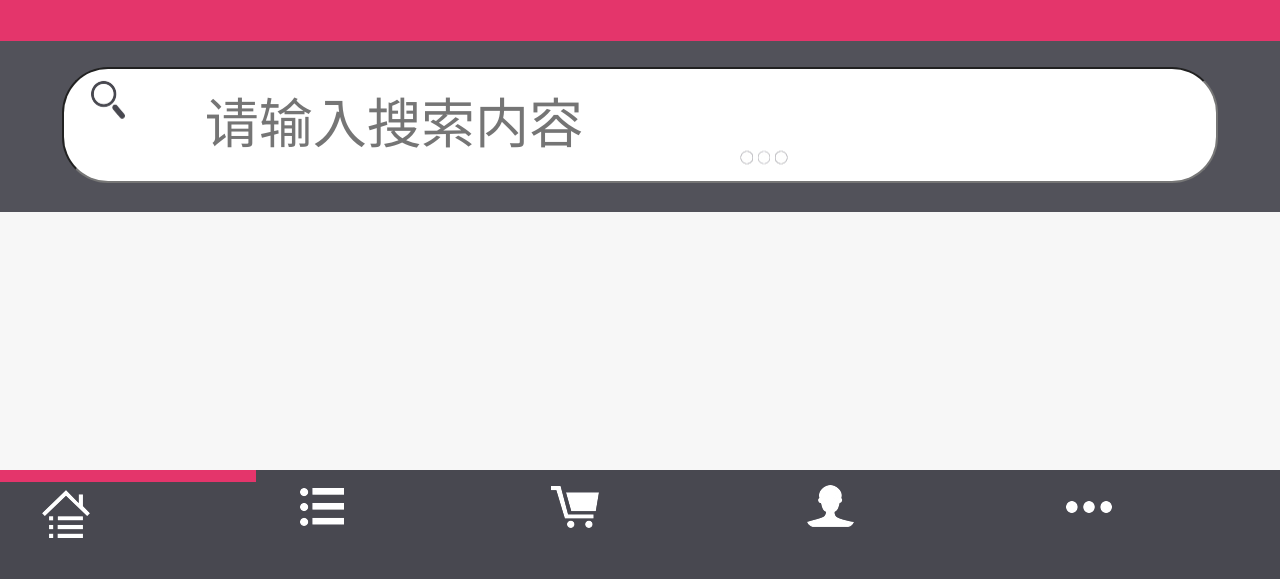
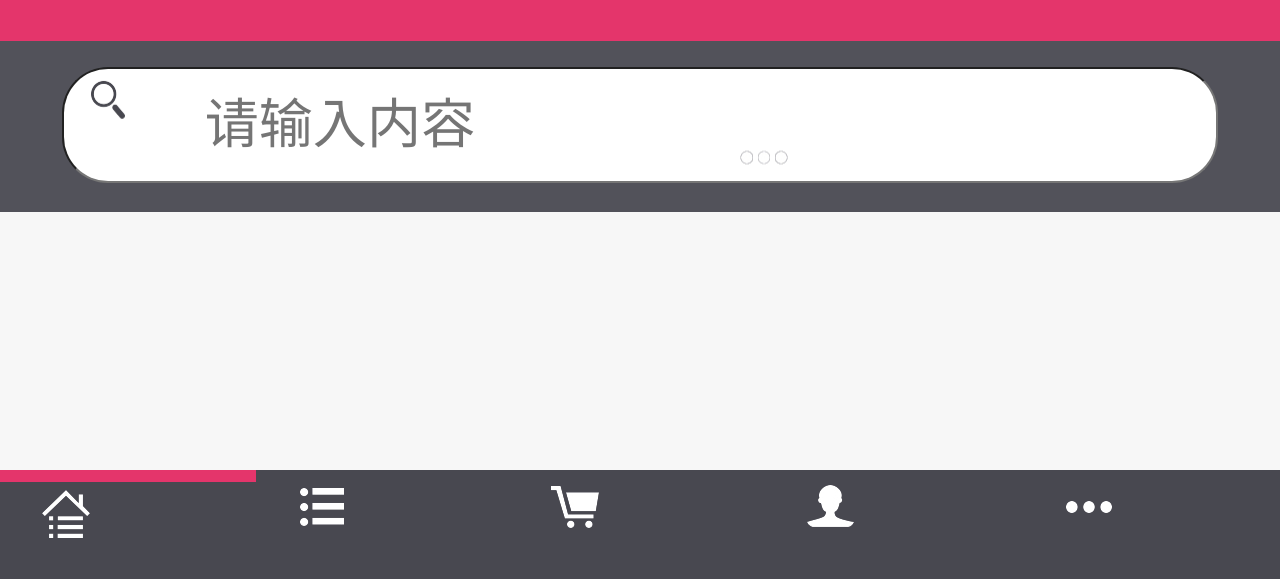
Before and after one commit to fuZhaojie/zouXiu, a plain HTML site: page index.html in a window 1280 px wide. Shown: the part 128-707 px from the top of the page. Drawn offline with Linux system fonts and the light colour scheme.

Commit message:
modify index

```diff
--- a/index.html
+++ b/index.html
@@ -15,7 +15,7 @@
 		<header><span>zxiu</span>&nbsp;走秀网</header>
 		<section>
 			<form action="" id="search">
-				<input type="text" placeholder="请输入搜索内容">
+				<input type="text" placeholder="请输入内容">
 			</form>
 			<div class="swiper-container">
 			    <div class="swiper-wrapper"></div>
```
